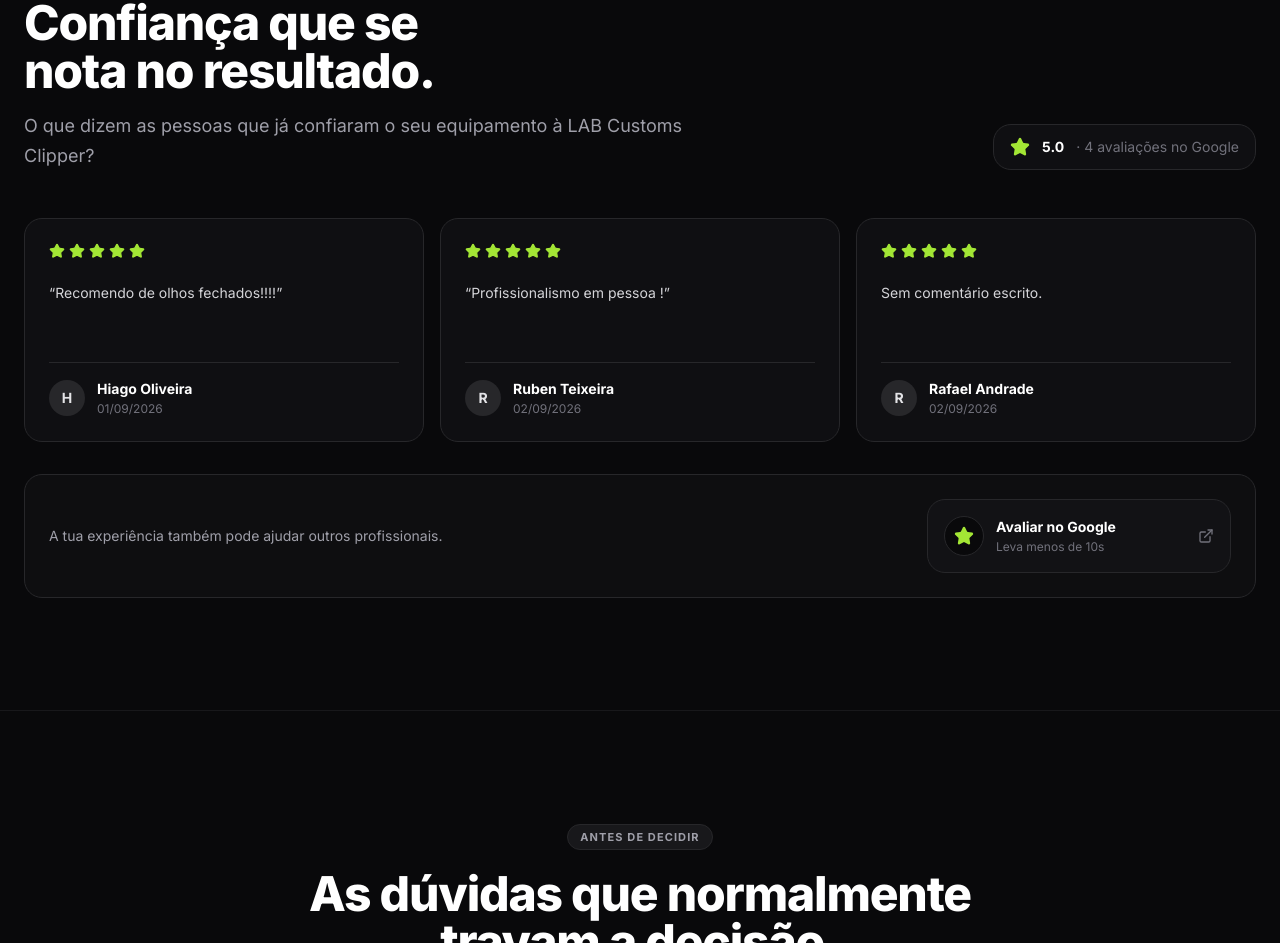
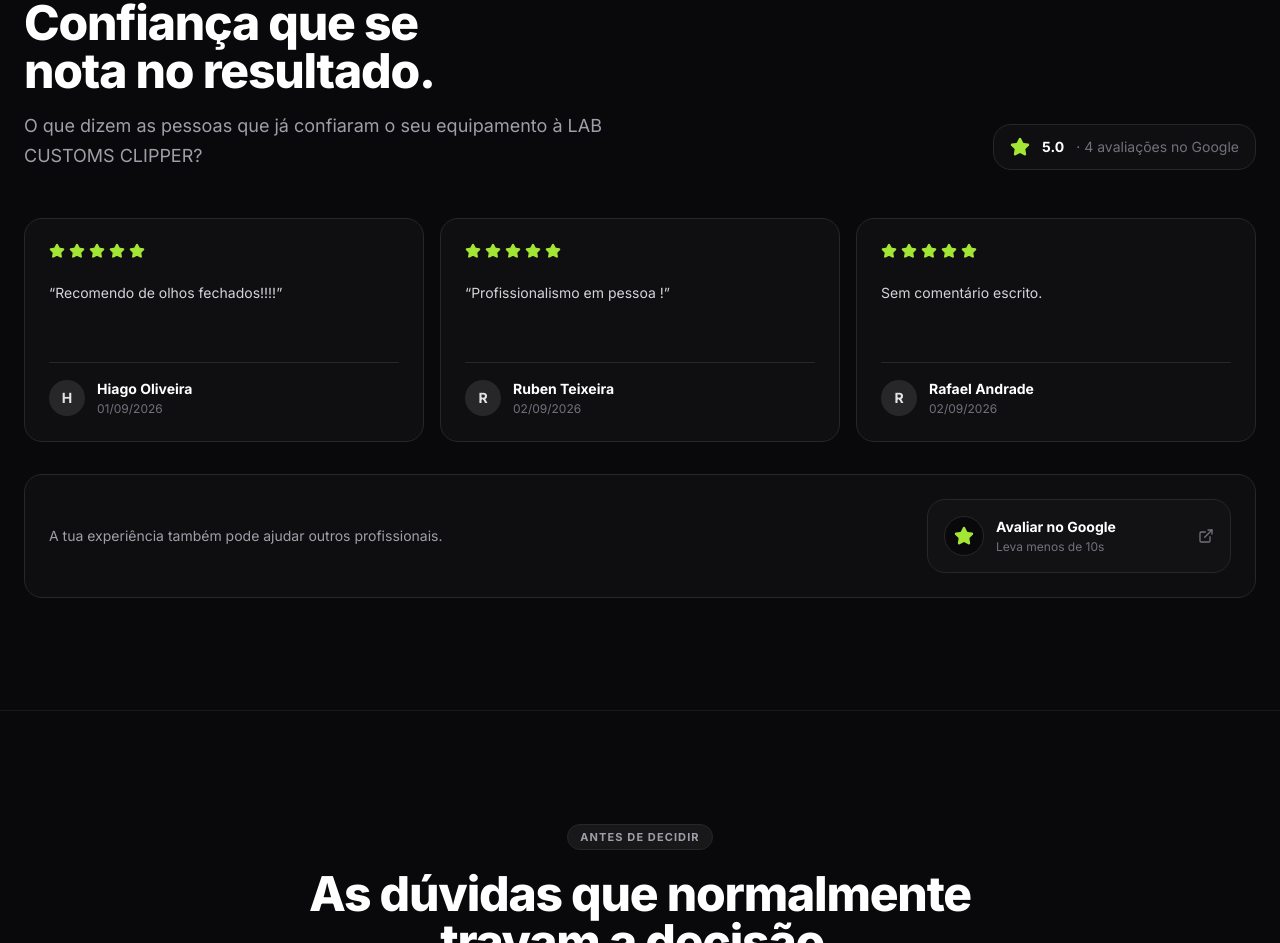
Before and after one commit to martimfm1/lab-customs-clipper, a Next.js app: page / in a window 1280 px wide. Shown: the part 5268-6211 px from the top of the page. Built offline with nearby package versions, Linux system fonts and the light colour scheme; no server answers.

Commit message:
fix(components): correct brand casing to LAB CUSTOMS CLIPPER in reviews section

```diff
--- a/components/google-reviews-section.tsx
+++ b/components/google-reviews-section.tsx
@@ -231,7 +231,7 @@ export default function GoogleReviewsSection() {
             </h2>
             <p className="mt-4 text-base leading-relaxed text-zinc-400 sm:text-lg">
               O que dizem as pessoas que já confiaram o seu equipamento à LAB
-              Customs Clipper?
+              CUSTOMS CLIPPER?
             </p>
           </div>
 
```
